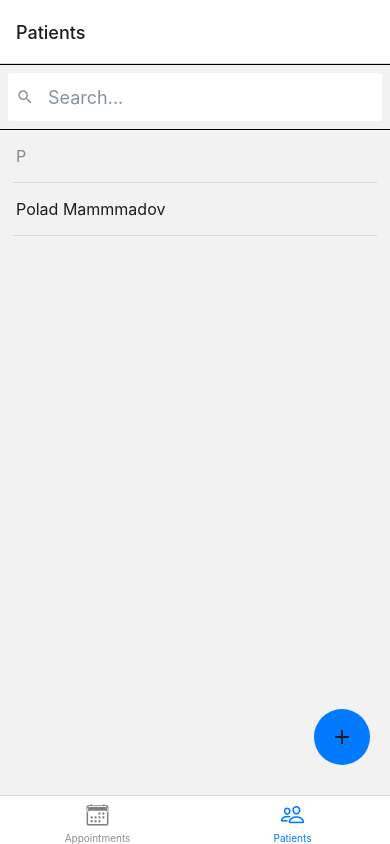
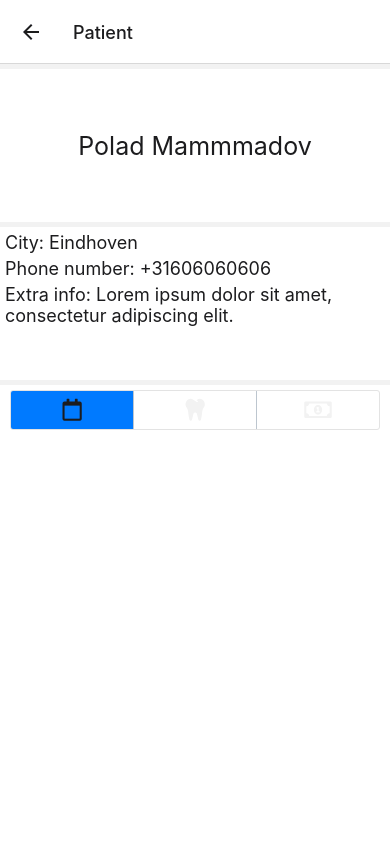
Before and after one commit to Polad10/Assistant, a React Native app: screen /Patients in a window 390 px wide. Both pictures are taken after a click on the button "Polad Mammmadov". Built offline with nearby package versions, Linux system fonts and the light colour scheme.

Commit message:
basic patient page

```diff
--- a/App.tsx
+++ b/App.tsx
@@ -14,6 +14,7 @@ import NewTreatment from './components/NewTreatment';
 import EditAppointment from './components/EditAppointment';
 
 import type { RootStaskParamList } from './types/Navigation';
+import Patient from './components/Patient';
 
 type Tabs = {
   Appointments: undefined;
@@ -74,29 +75,24 @@ export default function App() {
       >
         <Stack.Screen name='Home' component={Home} options={{ headerShown: false }} />
         <Stack.Group screenOptions={{ presentation: 'modal' }}>
+          <Stack.Screen name='Patients' component={Patients} />
+          <Stack.Screen name='Treatments' component={Treatments} />
+          <Stack.Screen name='Patient' component={Patient} />
           <Stack.Screen
             name='NewAppointment'
             component={NewAppointment}
             options={{ title: 'New Appointment', headerRight: SaveHeaderButton }}
           />
-          <Stack.Screen name='Treatments' component={Treatments} />
-        </Stack.Group>
-        <Stack.Group screenOptions={{ presentation: 'modal' }}>
+          <Stack.Screen
+            name='NewTreatment'
+            component={NewTreatment}
+            options={{ title: 'New Treatment', headerRight: SaveHeaderButton }}
+          />
           <Stack.Screen
             name='NewPatient'
             component={NewPatient}
             options={{ title: 'New Patient', headerRight: SaveHeaderButton }}
           />
-        </Stack.Group>
-        <Stack.Group screenOptions={{ presentation: 'modal' }}>
-          <Stack.Screen
-            name='NewTreatment'
-            component={NewTreatment}
-            options={{ title: 'New Treatment', headerRight: SaveHeaderButton }}
-          />
-          <Stack.Screen name='Patients' component={Patients} />
-        </Stack.Group>
-        <Stack.Group screenOptions={{ presentation: 'modal' }}>
           <Stack.Screen
             name='EditAppointment'
             component={EditAppointment}
--- a/components/Appointment.tsx
+++ b/components/Appointment.tsx
@@ -5,6 +5,7 @@ import { useTheme } from '@react-navigation/native';
 import { useNavigation } from '@react-navigation/native';
 import { Colors } from '../types/Colors';
 import { Mode } from '../enums/Mode';
+import { RootStackScreenProps } from '../types/Navigation';
 
 type Props = {
   treatment?: string;
@@ -13,7 +14,7 @@ type Props = {
 
 export default function Appointment(props: Props) {
   const { colors } = useTheme();
-  const navigation = useNavigation();
+  const navigation = useNavigation<RootStackScreenProps<'Appointments'>['navigation']>();
 
   return (
     <View style={styles(colors).mainView}>
--- /dev/null
+++ b/components/Patient.tsx
@@ -0,0 +1,98 @@
+import { View, Text, StyleSheet } from 'react-native';
+import { RootStackScreenProps } from '../types/Navigation';
+import { Colors } from '../types/Colors';
+import { useTheme } from '@react-navigation/native';
+import { ButtonGroup, Icon } from '@rneui/themed';
+import { useState } from 'react';
+
+export default function Patient({ route }: RootStackScreenProps<'Patient'>) {
+  const [selectedIndex, setSelectedIndex] = useState(0);
+  const { colors } = useTheme();
+  const { patient } = route.params;
+
+  const buttons = [
+    {
+      element: () => (
+        <Icon
+          name='calendar'
+          size={22}
+          type='font-awesome-5'
+          color={selectedIndex === 0 ? colors.text : colors.background}
+        />
+      ),
+    },
+    {
+      element: () => (
+        <Icon
+          name='tooth'
+          size={22}
+          type='font-awesome-5'
+          color={selectedIndex === 1 ? colors.text : colors.background}
+        />
+      ),
+    },
+    {
+      element: () => (
+        <Icon
+          name='money-bill-alt'
+          size={22}
+          type='font-awesome-5'
+          color={selectedIndex === 2 ? colors.text : colors.background}
+        />
+      ),
+    },
+  ];
+
+  return (
+    <View style={styles(colors).mainView}>
+      <View style={[styles(colors).headerView, styles(colors).card]}>
+        <Text style={styles(colors).title}>{patient}</Text>
+      </View>
+      <View style={[styles(colors).infoView, styles(colors).card]}>
+        <Text style={styles(colors).text}>City: Eindhoven</Text>
+        <Text style={styles(colors).text}>Phone number: +31606060606</Text>
+        <Text style={styles(colors).text}>Extra info: Lorem ipsum dolor sit amet, consectetur adipiscing elit.</Text>
+      </View>
+      <View style={[styles(colors).additionalInfoView, styles(colors).card]}>
+        <ButtonGroup
+          buttons={buttons}
+          selectedIndex={selectedIndex}
+          onPress={(value) => setSelectedIndex(value)}
+          selectedButtonStyle={{ backgroundColor: colors.primary }}
+        />
+      </View>
+    </View>
+  );
+}
+
+const styles = (colors: Colors) =>
+  StyleSheet.create({
+    mainView: {
+      flex: 1,
+    },
+    headerView: {
+      flex: 1,
+      justifyContent: 'center',
+      alignItems: 'center',
+    },
+    infoView: {
+      flex: 1,
+      paddingLeft: 5,
+    },
+    additionalInfoView: {
+      flex: 3,
+    },
+    title: {
+      color: colors.text,
+      fontSize: 25,
+    },
+    text: {
+      color: colors.text,
+      fontSize: 18,
+      marginTop: 5,
+    },
+    card: {
+      backgroundColor: colors.card,
+      marginTop: 5,
+    },
+  });
--- a/components/PatientGroup.tsx
+++ b/components/PatientGroup.tsx
@@ -1,11 +1,22 @@
-import { View, StyleSheet } from 'react-native';
+import { View, StyleSheet, DeviceEventEmitter } from 'react-native';
 import { ListItem, Divider } from '@rneui/themed';
-import { useTheme } from '@react-navigation/native';
+import { useNavigation, useTheme } from '@react-navigation/native';
 import { Colors } from '../types/Colors';
 import PatientItem from './PatientItem';
+import { RootStackScreenProps } from '../types/Navigation';
+import { useEffect } from 'react';
 
 export default function ClientGroup() {
   const { colors } = useTheme();
+  const navigation = useNavigation<RootStackScreenProps<'Patients'>['navigation']>();
+
+  useEffect(() => {
+    DeviceEventEmitter.addListener('patientSelected', handlePatientSelect);
+
+    return () => {
+      DeviceEventEmitter.removeAllListeners('patientSelected');
+    };
+  }, []);
 
   return (
     <View>
@@ -19,6 +30,10 @@ export default function ClientGroup() {
       <Divider color={colors.border} style={styles(colors).divider} />
     </View>
   );
+
+  function handlePatientSelect(patient: string) {
+    navigation.navigate('Patient', { patient: patient });
+  }
 }
 
 const styles = (colors: Colors) =>
--- a/types/Navigation.tsx
+++ b/types/Navigation.tsx
@@ -9,6 +9,7 @@ export type RootStaskParamList = {
   Appointments: undefined;
   Patients: undefined;
   Treatments: undefined;
+  Patient: { patient: string };
 };
 
 export type RootStackScreenProps<T extends keyof RootStaskParamList> = StackScreenProps<RootStaskParamList, T>;
```
